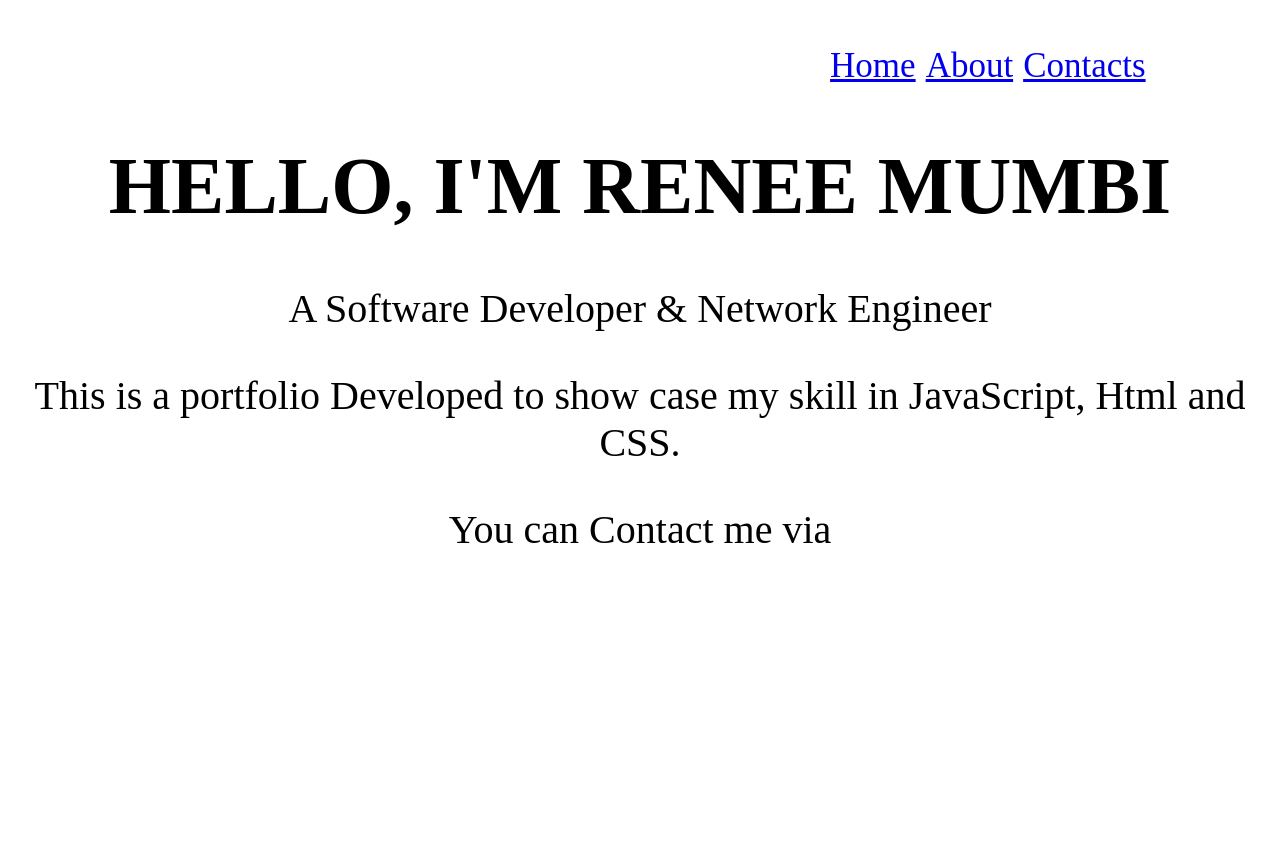
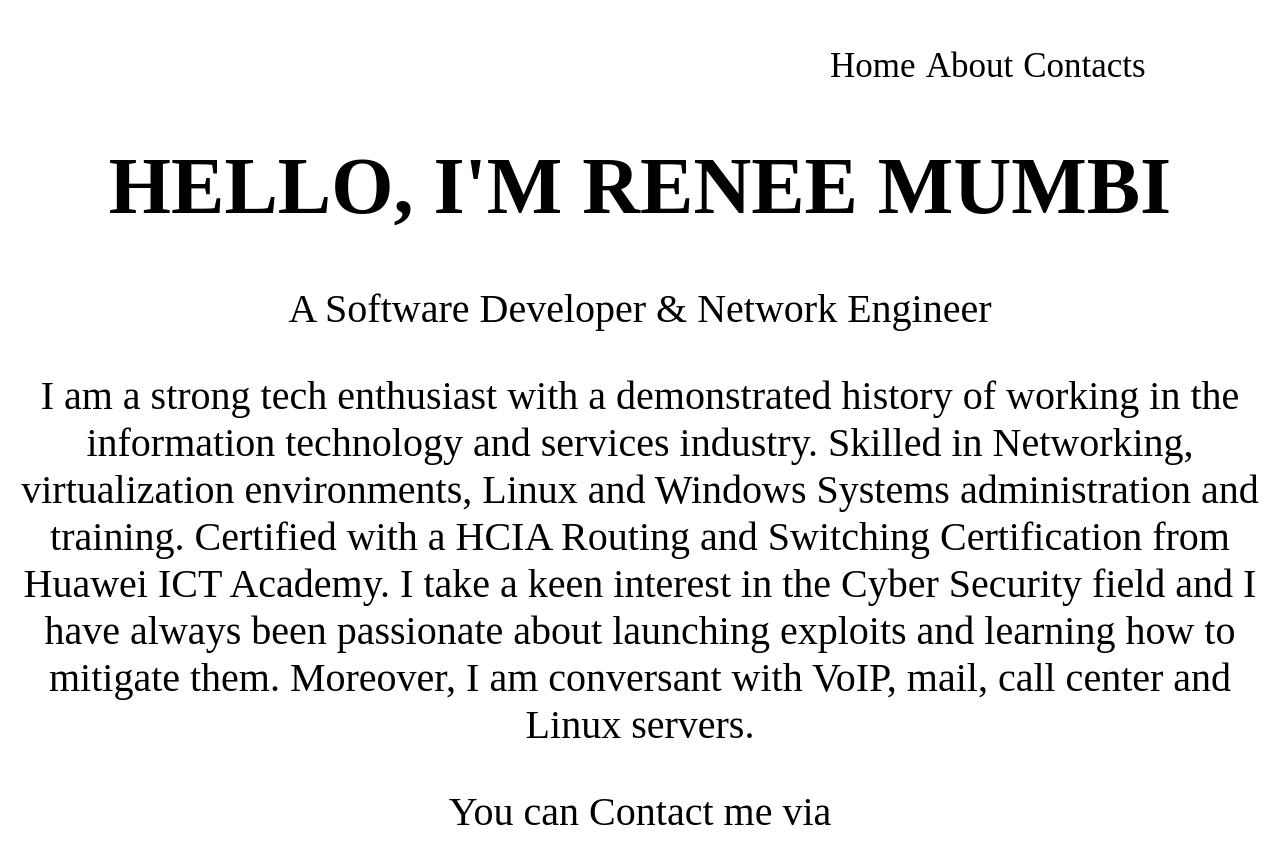
Before and after one commit to ray-nay/portfolio, a plain HTML site: page index.html in a window 1280 px wide. Before the commit the page ends 800 px from the top, so only its background shows below. Drawn offline with Linux system fonts and the light colour scheme.

Commit message:
Add basic HTML, CSS and JavaScript files

```diff
--- a/css/style.css
+++ b/css/style.css
@@ -10,7 +10,8 @@ ul li{
     font-size: 35px;
     display: inline-flex;
     justify-content: space-around;
+}
+a{
     text-decoration:none;
     color:black;
-
 }
--- a/index.html
+++ b/index.html
@@ -1,10 +1,10 @@
 <!DOCTYPE html>
 <html lang="en">
   <head>
-    <meta charset="UTF-8">
-    <meta http-equiv="X-UA-Compatible" content="IE=edge">
-    <meta name="viewport" content="width=device-width, initial-scale=1.0">
-    <link rel="stylesheet" type="text/css" href="./css/style.css">
+    <meta charset="UTF-8" />
+    <meta http-equiv="X-UA-Compatible" content="IE=edge" />
+    <meta name="viewport" content="width=device-width, initial-scale=1.0" />
+    <link rel="stylesheet" type="text/css" href="./css/style.css" />
     <title>Document</title>
   </head>
   <body>
@@ -18,11 +18,19 @@
       <p>A Software Developer & Network Engineer</p>
     </div>
     <div class="About">
-    <p>This is a portfolio Developed to show case my skill in JavaScript, Html and CSS.</p>
+      <p>
+        I am a strong tech enthusiast with a demonstrated history of working in
+        the information technology and services industry. Skilled in Networking,
+        virtualization environments, Linux and Windows Systems administration
+        and training. Certified with a HCIA Routing and Switching Certification
+        from Huawei ICT Academy. I take a keen interest in the Cyber Security
+        field and I have always been passionate about launching exploits and
+        learning how to mitigate them. Moreover, I am conversant with VoIP,
+        mail, call center and Linux servers.
+      </p>
     </div>
     <div class="Contact">
       <p>You can Contact me via</p>
-
     </div>
   </body>
 </html>
```
Lines whose indentation alone changed are shown as unchanged.
